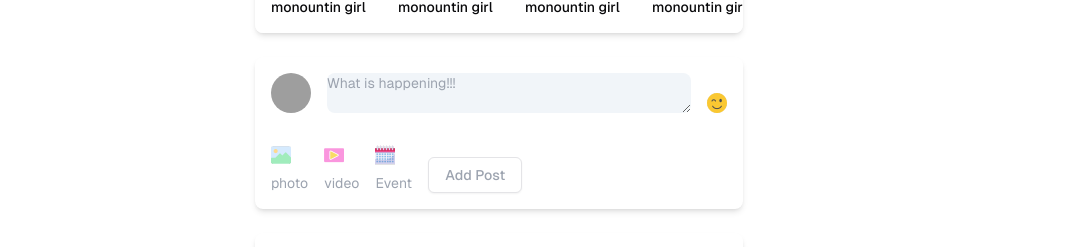
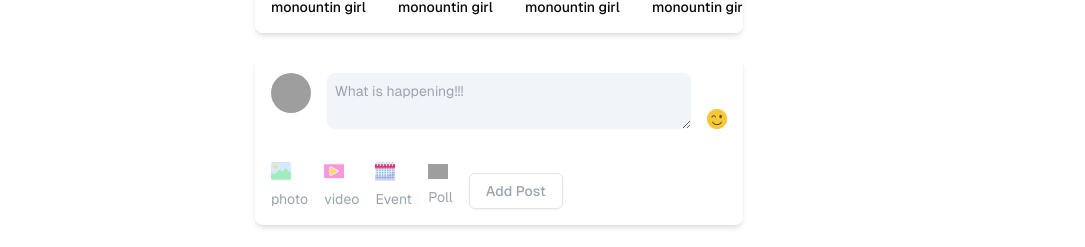
Before and after one commit to DFBlok/SocialMediaApp, a Next.js app: page / in a window 1280 px wide. Shown: the part 251-498 px from the top of the page, without its empty margins (97-1182 px from the left). Built offline with nearby package versions, Linux system fonts and the light colour scheme; no server answers; grey boxes are pictures that could not be loaded.

Commit message:
add poll button

```diff
--- a/components/AddPost.tsx
+++ b/components/AddPost.tsx
@@ -15,7 +15,7 @@ const AddPost = () => {
           name="post"
           id=""
           placeholder="What is happening!!!"
-          className="bg-slate-100 rounded-lg flex-1"
+          className="bg-slate-100 rounded-lg flex-1 p-2"
         ></textarea>
         <Image
           src="/emoji.png"
@@ -25,7 +25,7 @@ const AddPost = () => {
           className="w-5 h-5 cursor-pointer self-end"
         />
       </div>
-      <div className="flex items-center gap-4 mt-4 text-gray-400">
+      <div className="flex items-center flex-wrap gap-4 mt-4 text-gray-400">
         <div className="flex flex-col gap-2 cursor-pointer">
           <Image src="/addImage.png" alt="add photo" width={20} height={20} />
           <span>photo</span>
@@ -39,6 +39,10 @@ const AddPost = () => {
           <Image src="/addevent.png" alt="add photo" width={20} height={20} />
           <span>Event</span>
         </div>
+        <div className="flex flex-col gap-2 cursor-pointer">
+          <Image src="/poll.png" alt="add event" width={20} height={20} />
+          <span>Poll</span>
+        </div>
         <div className="self-end">
           <Button variant="outline">Add Post</Button>
         </div>
```
